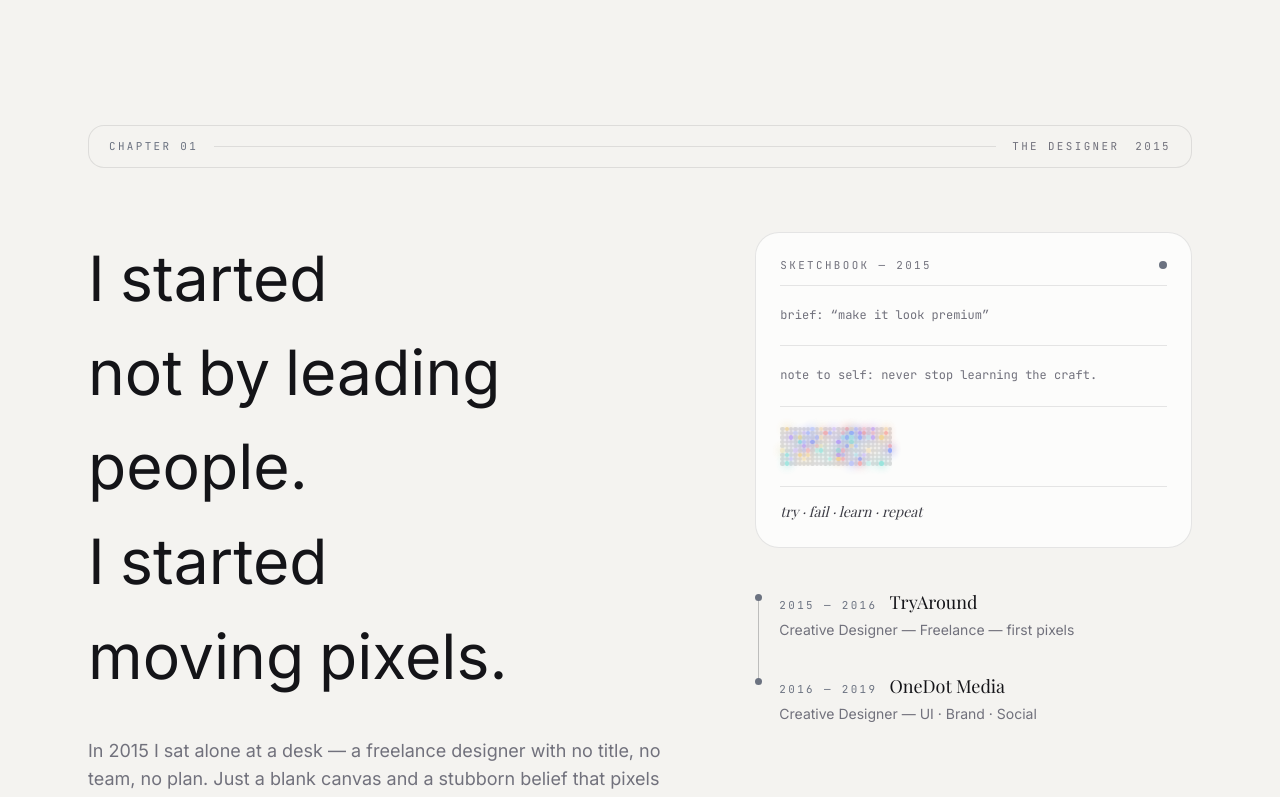
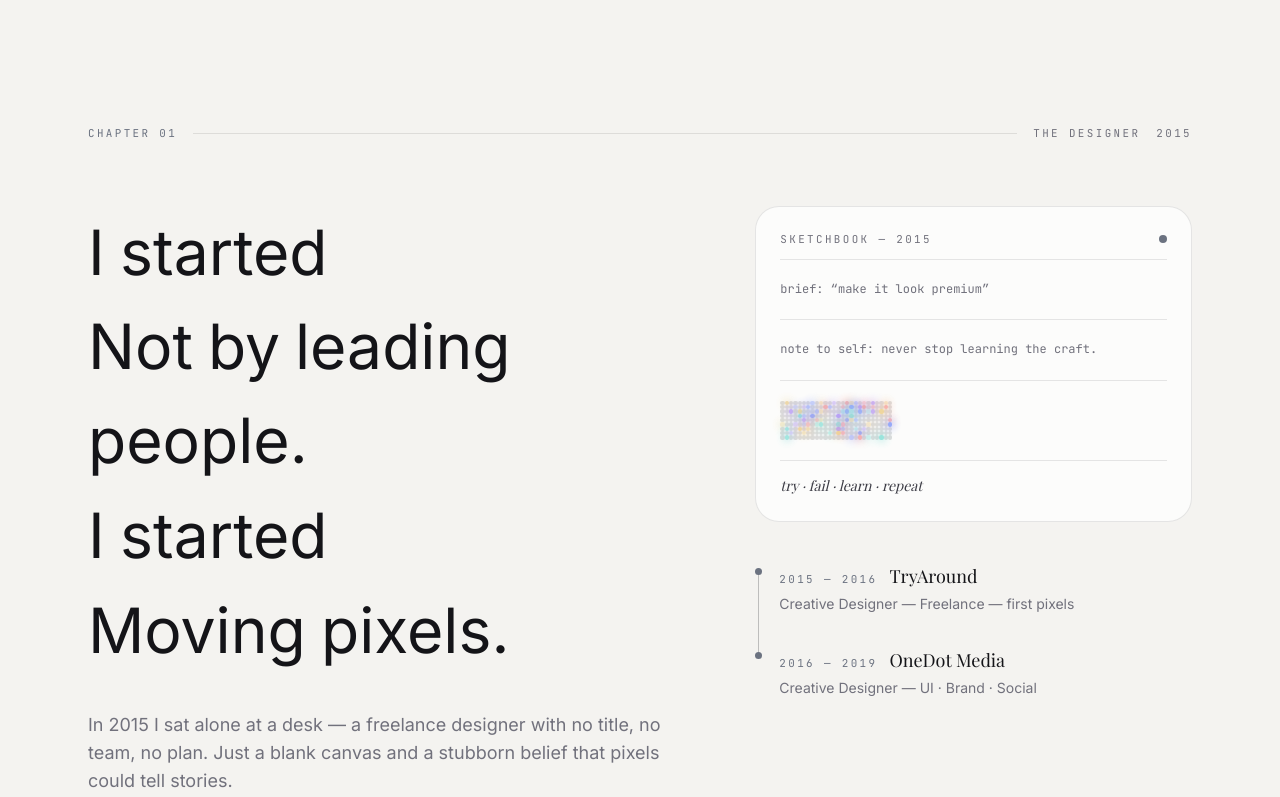
Before and after one commit to parthyk/parthiban-portfolio, a Next.js app: page / in a window 1280 px wide. Shown: the part 880-1677 px from the top of the page. Built offline with nearby package versions, Linux system fonts and the light colour scheme; a web font is replaced by a local one.

Commit message:
Fix sticky chapter header and capitalize heading first letters

```diff
--- a/components/ChapterCreativeHead.tsx
+++ b/components/ChapterCreativeHead.tsx
@@ -44,7 +44,7 @@ export default function ChapterCreativeHead() {
       <div className="grid gap-12 lg:grid-cols-12">
         <div className="lg:col-span-6">
           <SplitText
-            lines={["Creativity,", "compounded.", "That's the job."]}
+            lines={["Creativity,", "Compounded.", "That's the job."]}
             className="display text-[clamp(1.9rem,4.6vw,3.4rem)]"
           />
           <Reveal delay={0.15}>
--- a/components/ChapterDesigner.tsx
+++ b/components/ChapterDesigner.tsx
@@ -27,11 +27,11 @@ export default function ChapterDesigner() {
   };
 
   return (
-    <Chapter id="chapter-01" num="01" title="The Designer" accent="blue" years="2015" sticky>
+    <Chapter id="chapter-01" num="01" title="The Designer" accent="blue" years="2015">
       <div className="grid gap-14 lg:grid-cols-12 lg:gap-10" onMouseMove={onMove}>
         <div className="lg:col-span-7">
           <SplitText
-            lines={["I started", "not by leading people.", "I started", "moving pixels."]}
+            lines={["I started", "Not by leading people.", "I started", "Moving pixels."]}
             className="display text-[clamp(2rem,5.4vw,3.9rem)]"
           />
 
--- a/components/ChapterTeamLead.tsx
+++ b/components/ChapterTeamLead.tsx
@@ -38,7 +38,7 @@ export default function ChapterTeamLead() {
       <div className="mb-14 grid gap-6 lg:grid-cols-12">
         <div className="lg:col-span-7">
           <SplitText
-            lines={["Instead of software,", "show people."]}
+            lines={["Instead of software,", "Show people."]}
             className="display text-[clamp(2rem,5.2vw,3.8rem)]"
           />
         </div>
--- a/components/Contact.tsx
+++ b/components/Contact.tsx
@@ -67,9 +67,9 @@ export default function Contact() {
           <SplitText
             lines={[
               "My journey started",
-              "with a single pixel.",
+              "With a single pixel.",
               "The next chapter",
-              "could start with your brand.",
+              "Could start with your brand.",
             ]}
             className="display text-[clamp(2rem,5.6vw,4.2rem)]"
           />
--- a/components/Philosophy.tsx
+++ b/components/Philosophy.tsx
@@ -11,9 +11,9 @@ export default function Philosophy() {
       <SplitText
         lines={[
           "Good Designers",
-          "create visuals.",
+          "Create visuals.",
           "Great Leaders",
-          "create opportunities.",
+          "Create opportunities.",
         ]}
         className="display text-[clamp(2rem,5.4vw,4rem)]"
       />
```
